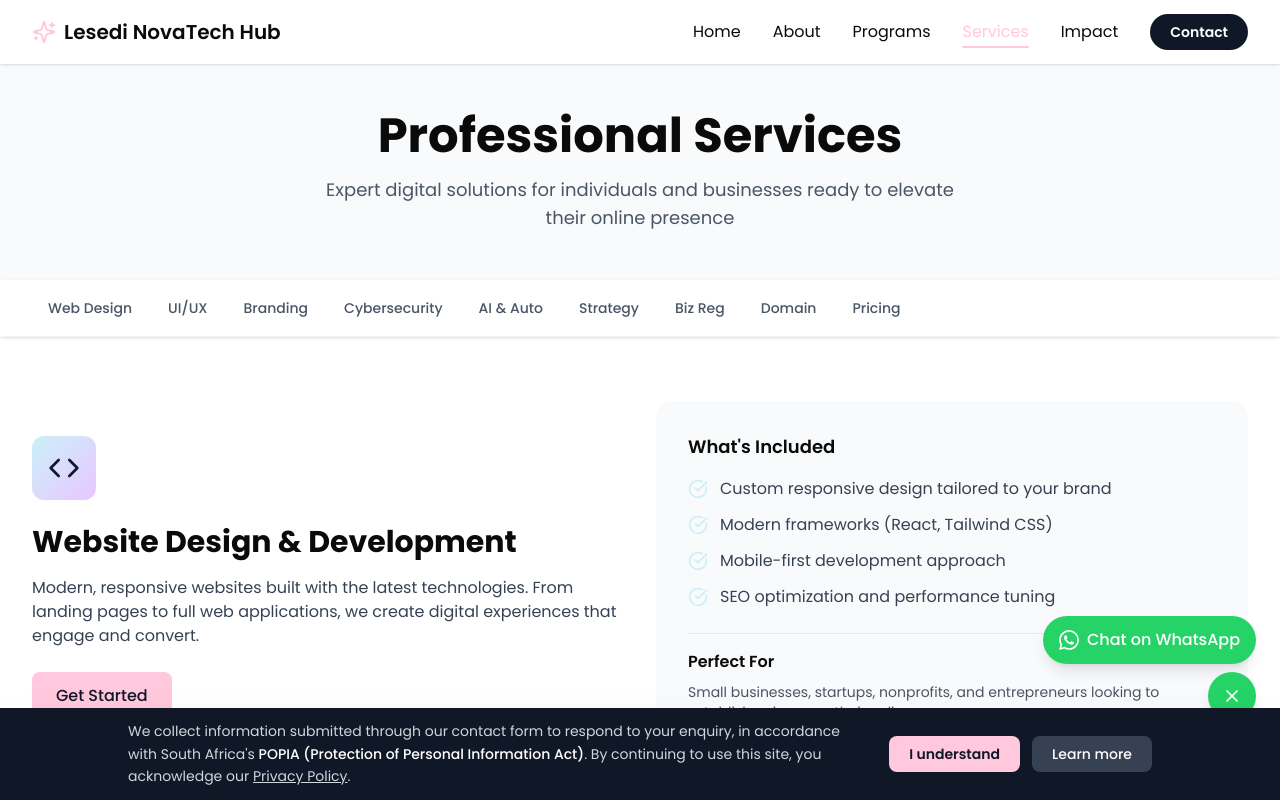
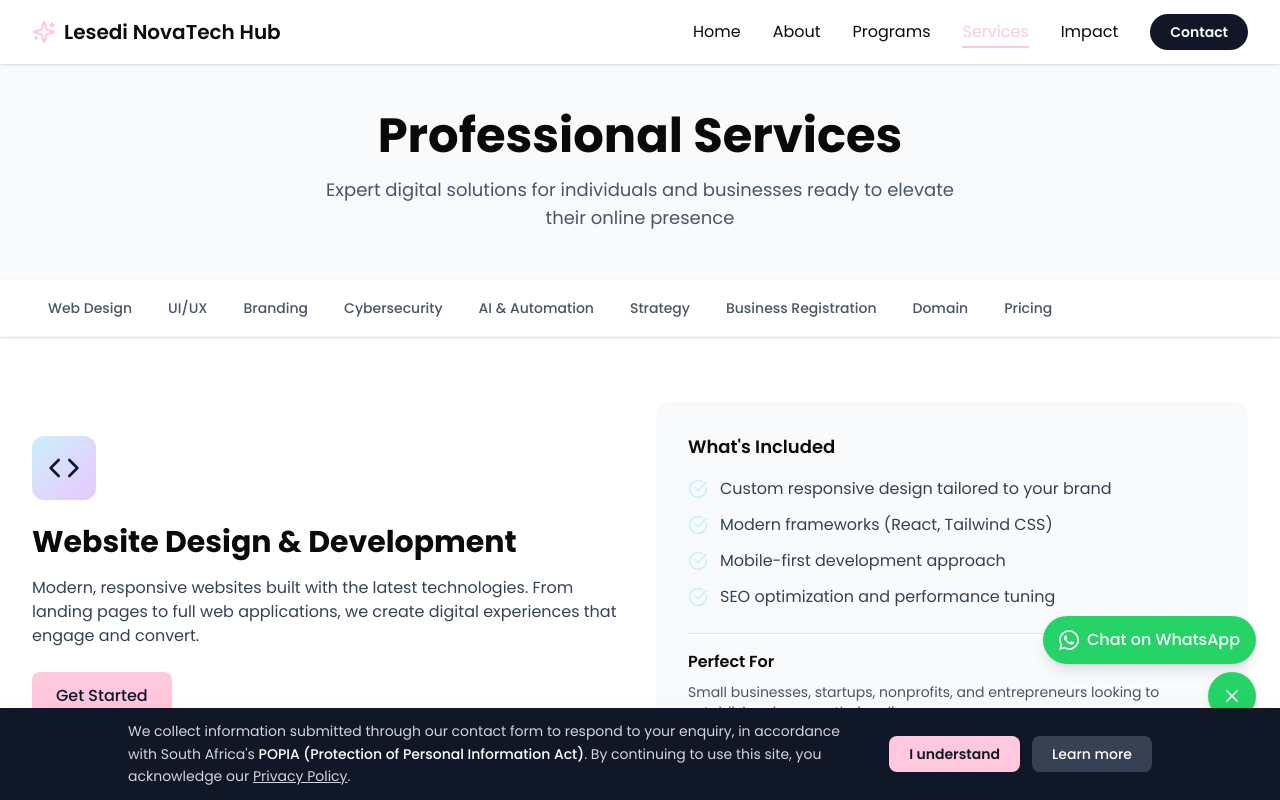
Before and after one commit to LesediSiyaya/Lesedinovatechhubwebsite, a React (Vite) app: page /services in a window 1280 px wide. Shown: the top 800 px of the page. Built offline with nearby package versions, Linux system fonts and the light colour scheme.

Commit message:
Expand abbreviated service tab labels

```diff
--- a/src/app/pages/Services.tsx
+++ b/src/app/pages/Services.tsx
@@ -26,9 +26,9 @@
               { label: 'UI/UX', href: '#uiux' },
               { label: 'Branding', href: '#branding' },
               { label: 'Cybersecurity', href: '#cybersecurity' },
-              { label: 'AI & Auto', href: '#ai-automation' },
+              { label: 'AI & Automation', href: '#ai-automation' },
               { label: 'Strategy', href: '#digital-strategy' },
-              { label: 'Biz Reg', href: '#business-registration' },
+              { label: 'Business Registration', href: '#business-registration' },
               { label: 'Domain', href: '#domain' },
               { label: 'Pricing', href: '#pricing' },
             ].map(({ label, href }) => (
```
